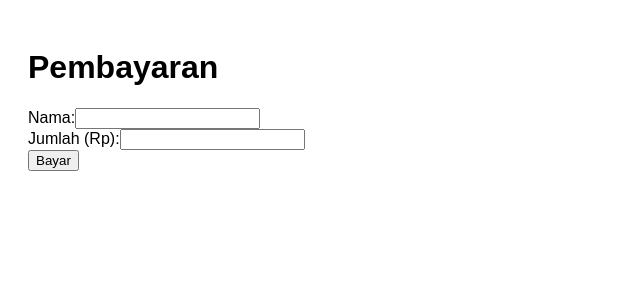
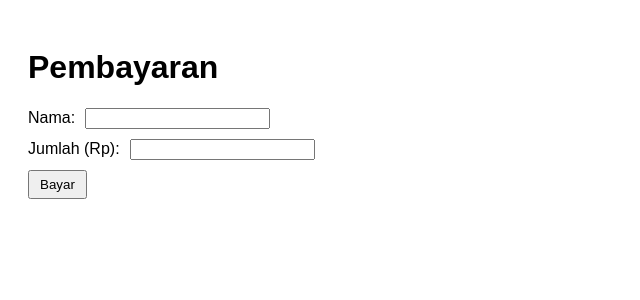
Before and after one commit to fanky86/bf-github-lawak, a Next.js app: page / in a window 1280 px wide. Shown: the top 300 px of the page, without its empty margins (0-640 px from the left). Built offline with nearby package versions, Linux system fonts and the light colour scheme; no server answers.

Commit message:
Update index.js

```diff
--- a/pages/index.js
+++ b/pages/index.js
@@ -3,10 +3,12 @@ import { useState, useEffect } from "react";
 export default function Home() {
   const [formData, setFormData] = useState({ name: "", amount: "" });
 
+  // Menangani perubahan input
   const handleChange = (e) => {
     setFormData({ ...formData, [e.target.name]: e.target.value });
   };
 
+  // Menangani submit form
   const handleSubmit = async (e) => {
     e.preventDefault();
 
@@ -17,16 +19,17 @@ export default function Home() {
     });
 
     const result = await response.json();
+
     if (result.token) {
       window.snap.pay(result.token, {
         onSuccess: function () {
           window.location.href = "/success";
         },
         onPending: function () {
-          alert("Menunggu pembayaran.");
+          alert("Pembayaran sedang diproses.");
         },
         onError: function () {
-          alert("Terjadi kesalahan, coba lagi.");
+          alert("Terjadi kesalahan. Coba lagi.");
         },
       });
     } else {
@@ -34,11 +37,11 @@ export default function Home() {
     }
   };
 
+  // Menambahkan script Snap Midtrans
   useEffect(() => {
-    // Tambahkan script Midtrans Snap Client
     const script = document.createElement("script");
     script.src = "https://app.sandbox.midtrans.com/snap/snap.js";
-    script.setAttribute("data-client-key", "CLIENT_KEY_ANDA");
+    script.setAttribute("data-client-key", process.env.NEXT_PUBLIC_MIDTRANS_CLIENT_KEY);
     document.body.appendChild(script);
   }, []);
 
@@ -46,7 +49,7 @@ export default function Home() {
     <div style={{ padding: "20px", fontFamily: "Arial, sans-serif" }}>
       <h1>Pembayaran</h1>
       <form onSubmit={handleSubmit}>
-        <div>
+        <div style={{ marginBottom: "10px" }}>
           <label>Nama:</label>
           <input
             type="text"
@@ -54,9 +57,10 @@ export default function Home() {
             value={formData.name}
             onChange={handleChange}
             required
+            style={{ marginLeft: "10px" }}
           />
         </div>
-        <div>
+        <div style={{ marginBottom: "10px" }}>
           <label>Jumlah (Rp):</label>
           <input
             type="number"
@@ -64,9 +68,12 @@ export default function Home() {
             value={formData.amount}
             onChange={handleChange}
             required
+            style={{ marginLeft: "10px" }}
           />
         </div>
-        <button type="submit">Bayar</button>
+        <button type="submit" style={{ padding: "5px 10px" }}>
+          Bayar
+        </button>
       </form>
     </div>
   );
```
